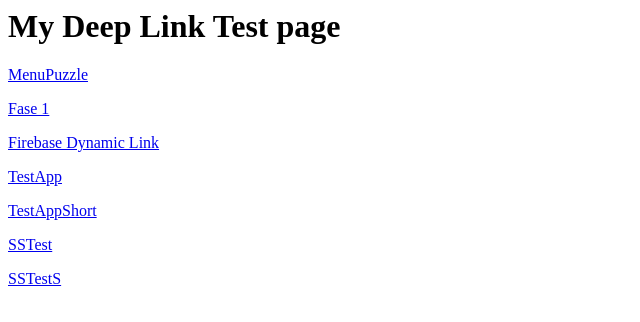
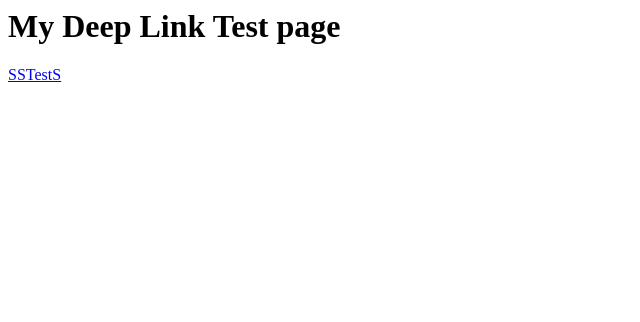
Before and after one commit to Dayanne7/testeFirebase, a plain HTML site: page index.html in a window 1280 px wide. Shown: the whole page, without its empty margins (0-640 px from the left). Drawn offline with Linux system fonts and the light colour scheme.

Commit message:
Update index.html

```diff
--- a/index.html
+++ b/index.html
@@ -4,12 +4,6 @@
 </head>
 <body >
    <h1>My Deep Link Test page</h1>
-   <p><a href="unitydl://mylink">MenuPuzzle</a></p>
-   <p><a href="unitydl://mylink?Fase1">Fase 1</a></p>
-   <p><a href="https://puzzlebolinha.page.link/fase1">Firebase Dynamic Link</a></p>
-   <p><a href="https://firebaseteestapp.page.link/Fc4u">TestApp</a></p>
-   <p><a href="https://firebaseteestapp.page.link/">TestAppShort</a></p>
-   <p><a href="https://starsquadron.page.link/">SSTest</a></p>
    <p><a href="https://starsquadron.page.link/stakester">SSTestS</a></p>
 
 </body>
```
